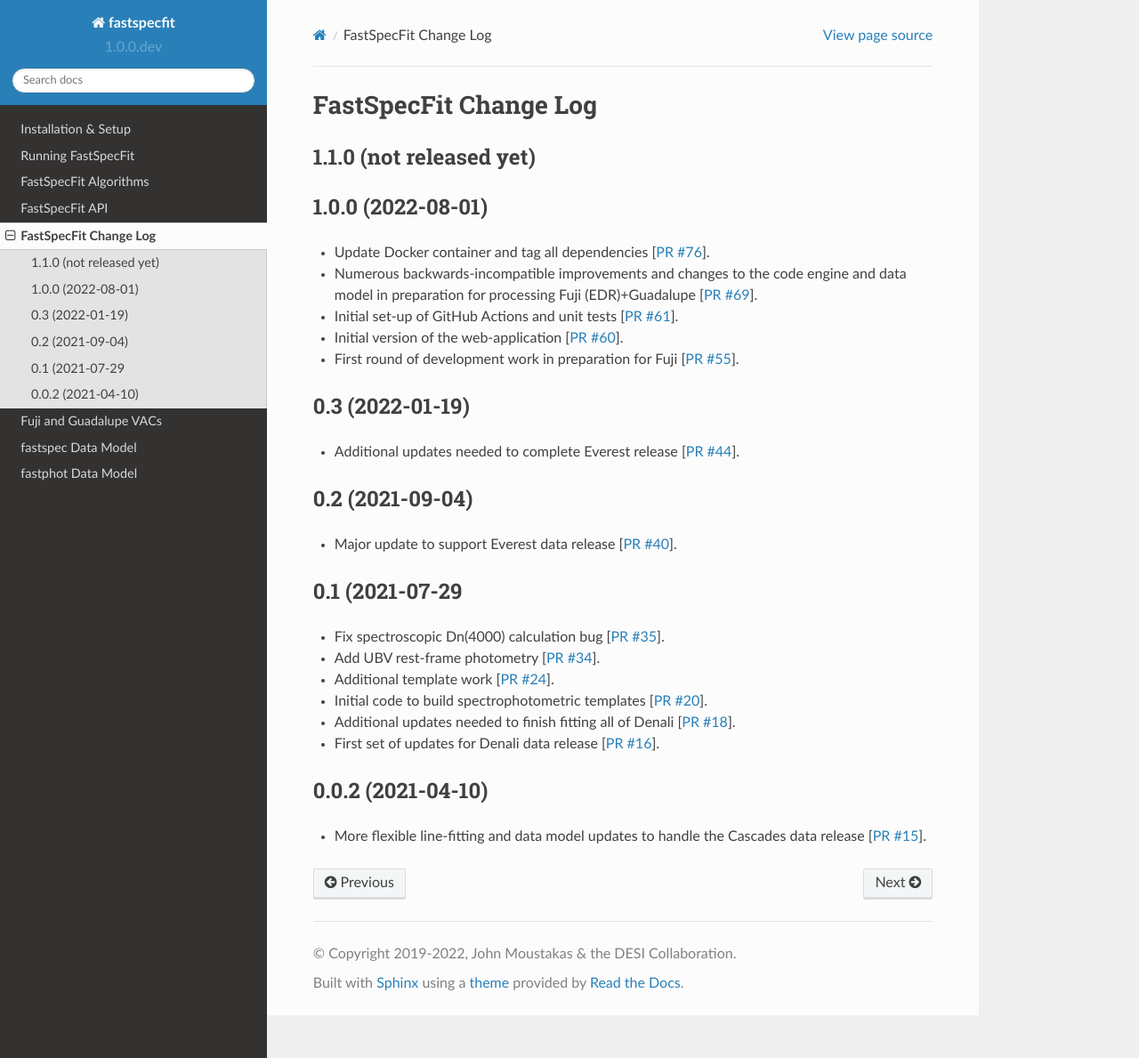
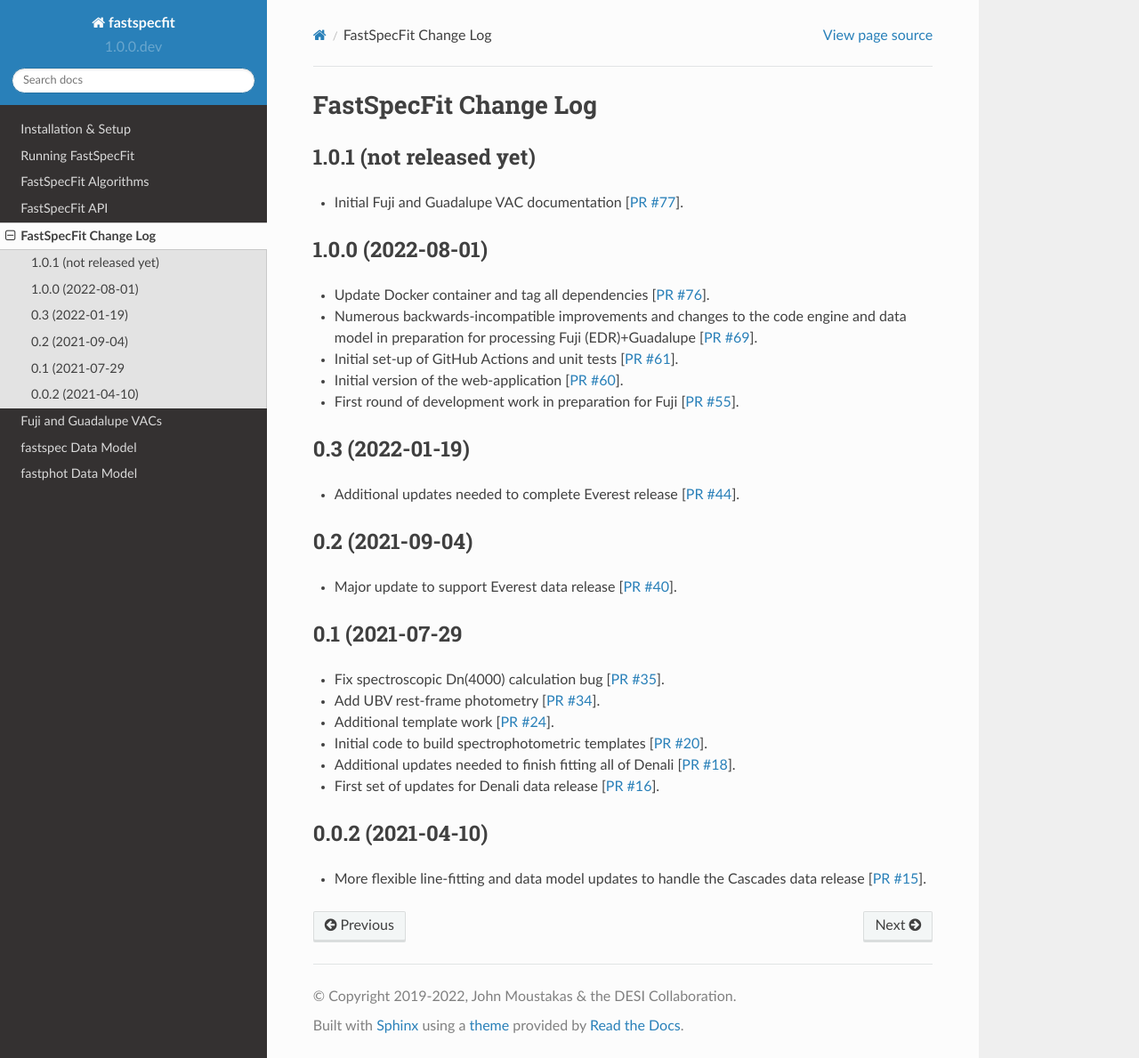
Before and after one commit to desihub/fastspecfit, a Sphinx documentation site: the page built from doc/changes.rst, in a window 1280 px wide and 1189 px high. Shown: the whole window at 89% size. Built offline with Sphinx 7.4.7 and the Read the Docs theme 2.0.0, drawn with Linux system fonts in a browser that asks for light colours.

Commit message:
update change log

```diff
--- a/doc/changes.rst
+++ b/doc/changes.rst
@@ -2,8 +2,12 @@
 FastSpecFit Change Log
 ======================
 
-1.1.0 (not released yet)
+1.0.1 (not released yet)
 ------------------------
+
+* Initial Fuji and Guadalupe VAC documentation [`PR #77`_].
+
+.. _`PR #77`: https://github.com/desihub/fastspecfit/pull/77
 
 
 1.0.0 (2022-08-01)
```
